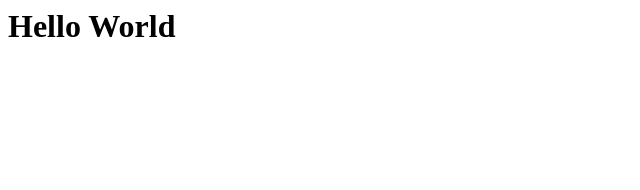
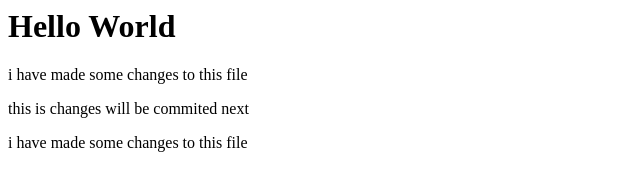
Before and after one commit to Damola7/Microverse-assignment, a plain HTML site: page index.html in a window 1280 px wide. Shown: the whole page, without its empty margins (0-640 px from the left). Drawn offline with Linux system fonts and the light colour scheme.

Commit message:
i have change the file, i have added some paragraph

```diff
--- a/index.html
+++ b/index.html
@@ -7,5 +7,8 @@
 </head>
 <body>
    <h1>Hello World</h1>
+   <p>i have made some changes to this file</p>
+   <p>this is changes will be commited next</p>
+   <p>i have made some changes to this file</p>
 </body>
 </html>
```
